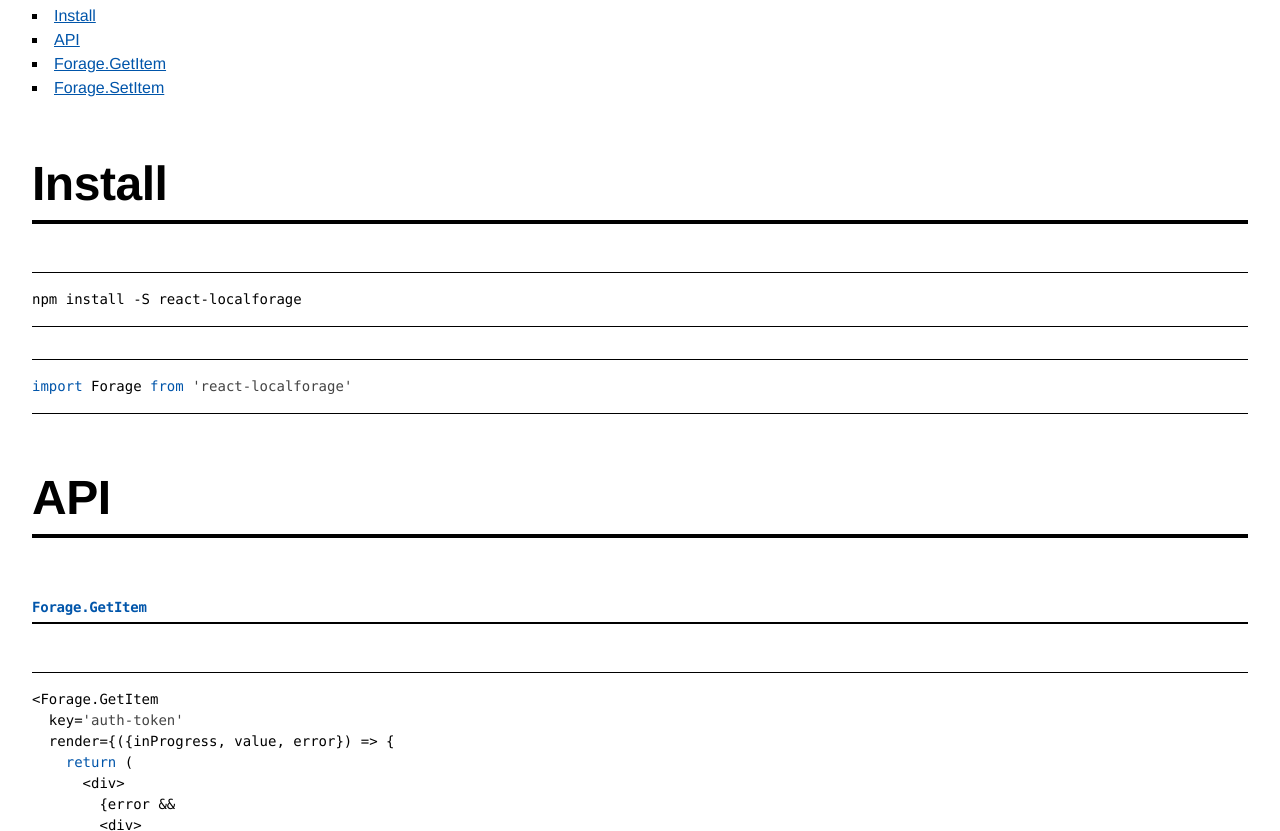
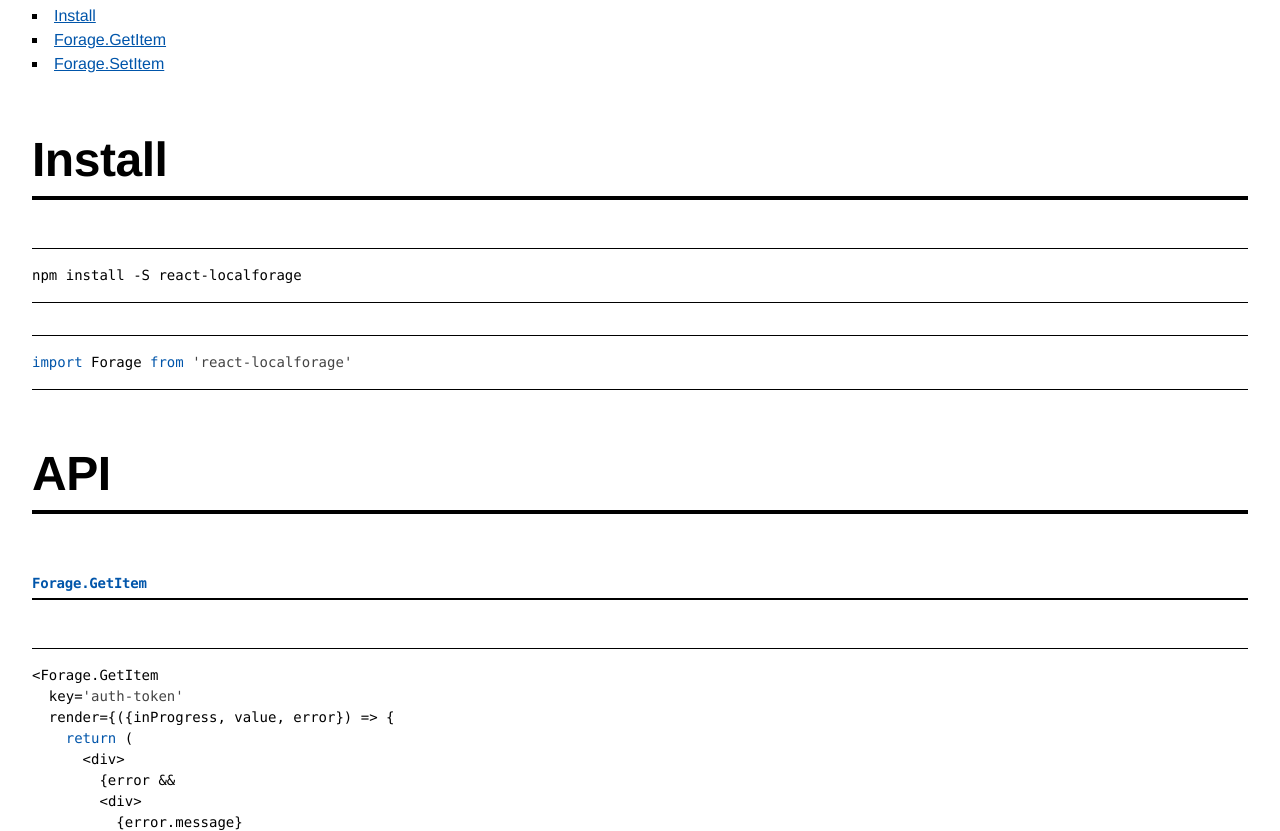
Before and after one commit to tkh44/react-localforage, a website: page index.html in a window 1280 px wide. Shown: the part 1490-2321 px from the top of the page. Drawn offline with Linux system fonts and the light colour scheme.

Commit message:
Update index.html via compositor.io

```diff
--- a/index.html
+++ b/index.html
@@ -5,11 +5,8 @@
 <a href="https://codecov.io/gh/tkh44/react-localforage"><img src="https://codecov.io/gh/tkh44/react-localforage/branch/master/graph/badge.svg" /></a></p>
 <ul>
 <li><a href="#install">Install</a></li>
-<li><a href="#api">API</a><ul>
-<li><a href="#forage-getitem">Forage.GetItem</a></li>
-<li><a href="#forage-setitem">Forage.SetItem</a></li>
-</ul>
-</li>
+<li><a href="#foragegetitem">Forage.GetItem</a></li>
+<li><a href="#foragesetitem">Forage.SetItem</a></li>
 </ul>
 <h2>Install</h2>
 <pre>npm install -S react-localforage</pre><pre><span class="hljs-keyword">import</span> Forage <span class="hljs-keyword">from</span> <span class="hljs-string">'react-localforage'</span></pre><h2>API</h2>
```
